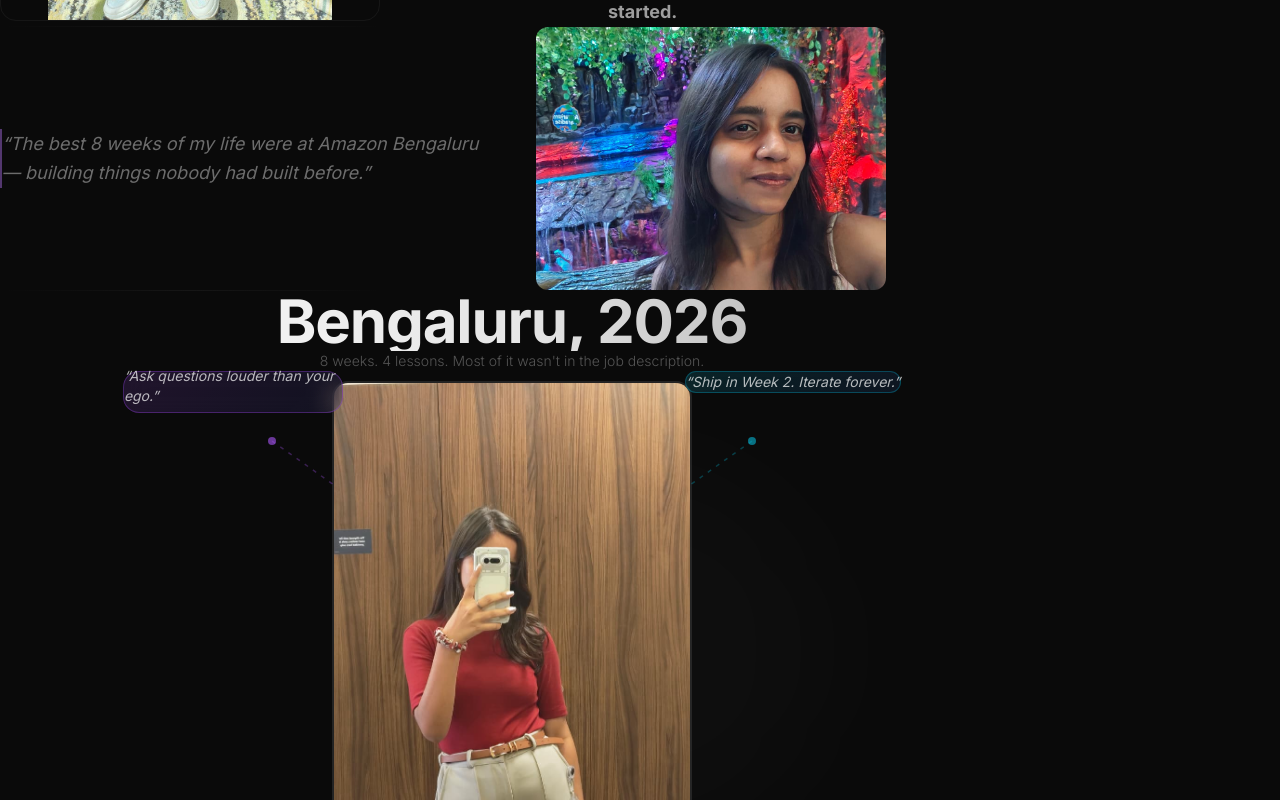
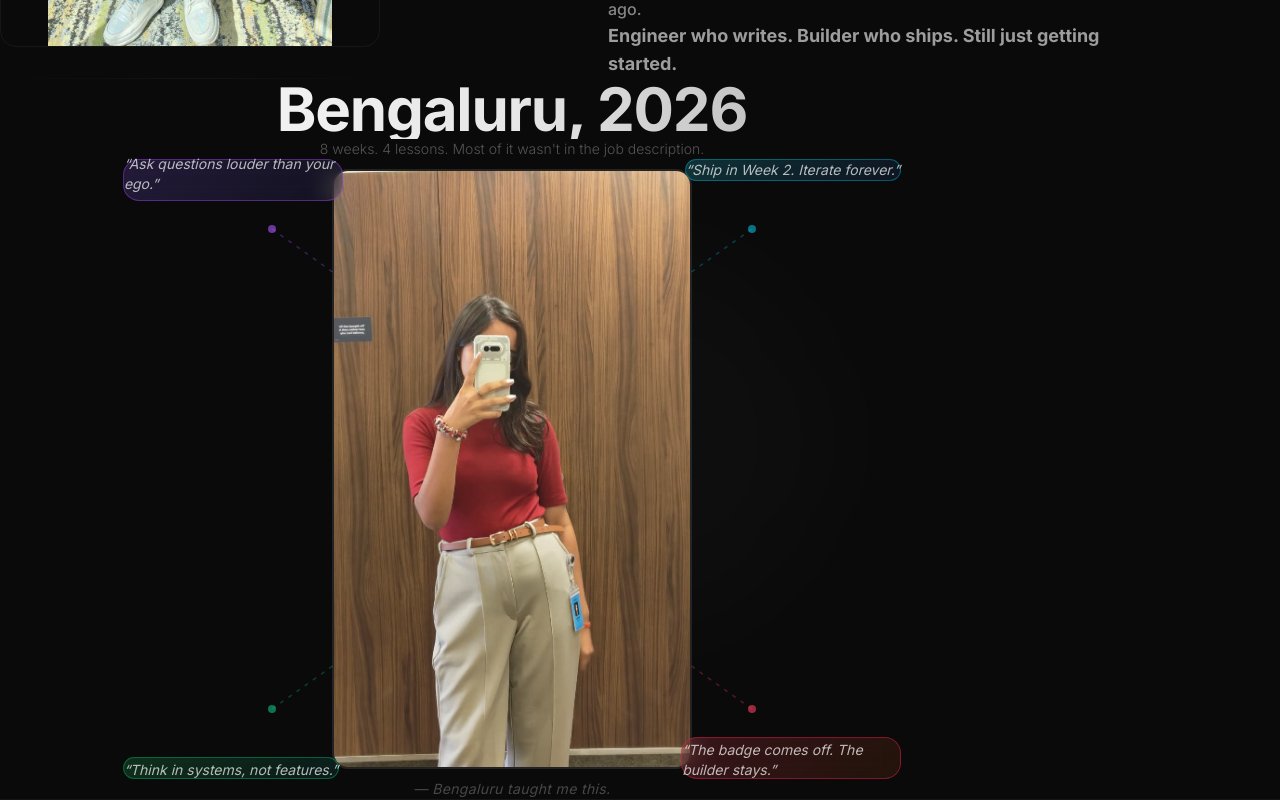
Before and after one commit to Mallika-coder/my-portfolio, a Next.js app: page / in a window 1280 px wide. Shown: the part 1700-2500 px from the top of the page. Built offline with nearby package versions, Linux system fonts and the light colour scheme; a web font is replaced by a local one.

Commit message:
Polish: fix bio clipping, vivid bubble colors, remove me1 section, bigger separators, closing text spacing

```diff
--- a/src/app/page.tsx
+++ b/src/app/page.tsx
@@ -456,6 +456,7 @@ export default function Home() {
 
             {/* Text */}
             <motion.div
+              className="max-w-[500px] pr-16"
               initial={{ opacity: 0, y: 30 }}
               whileInView={{ opacity: 1, y: 0 }}
               viewport={{ once: true }}
@@ -491,44 +492,9 @@ export default function Home() {
           </div>
         </section>
 
-        {/* ===== SECTION 3: me1 photo + quick quote ===== */}
-        <div className="w-[30%] h-[1px] mx-auto bg-gradient-to-r from-transparent via-white/5 to-transparent" />
-        <section className="py-32 px-8 md:px-16 lg:px-24">
-          <div className="max-w-5xl mx-auto grid grid-cols-1 md:grid-cols-2 gap-12 items-center">
-            <motion.div
-              className="order-2 md:order-1"
-              initial={{ opacity: 0, y: 20 }}
-              whileInView={{ opacity: 1, y: 0 }}
-              viewport={{ once: true }}
-              transition={{ duration: 0.8 }}
-            >
-              <blockquote className="border-l-2 border-purple-400/40 pl-6">
-                <p className="text-lg text-white/40 italic font-[var(--font-playfair)] leading-relaxed">
-                  &ldquo;The best 8 weeks of my life were at Amazon Bengaluru — building things
-                  nobody had built before.&rdquo;
-                </p>
-              </blockquote>
-            </motion.div>
-            <motion.div
-              className="relative aspect-[4/3] rounded-xl overflow-hidden order-1 md:order-2 max-w-[350px] mx-auto"
-              initial={{ opacity: 0, x: 20 }}
-              whileInView={{ opacity: 1, x: 0 }}
-              viewport={{ once: true }}
-              transition={{ duration: 0.8 }}
-            >
-              <Image
-                src="/images/me1.jpeg"
-                alt="Mallika"
-                fill
-                className="object-cover object-right"
-                sizes="350px"
-              />
-            </motion.div>
-          </div>
-        </section>
 
         {/* ===== SECTION 4: "The 8 Weeks" — Bengaluru ===== */}
-        <div className="w-[30%] h-[1px] mx-auto bg-gradient-to-r from-transparent via-white/5 to-transparent" />
+        <div className="mt-20 mb-10 w-[30%] h-[1px] mx-auto bg-gradient-to-r from-transparent via-white/[0.04] to-transparent" />
         <section className="py-32 md:py-40 px-8 md:px-16 lg:px-24 relative">
           {/* Subtle spotlight behind photo */}
           <div className="absolute top-1/2 left-1/2 -translate-x-1/2 -translate-y-1/2 w-[400px] h-[400px] bg-white/[0.02] rounded-full blur-3xl pointer-events-none" />
@@ -536,7 +502,7 @@ export default function Home() {
           <div className="max-w-5xl mx-auto">
             {/* Heading */}
             <motion.div
-              className="text-center mb-12"
+              className="text-center mb-14"
               initial={{ opacity: 0, y: 20 }}
               whileInView={{ opacity: 1, y: 0 }}
               viewport={{ once: true, amount: 0.2 }}
@@ -577,8 +543,8 @@ export default function Home() {
 
               {/* Card 1: top-left — purple bubble */}
               <motion.div
-                className="absolute top-0 left-[12%] z-30 max-w-[220px] px-5 py-4 rounded-2xl backdrop-blur-md border border-purple-500/30 hover:border-purple-400/50 hover:scale-[1.03] transition-all duration-200 cursor-default"
-                style={{ background: "linear-gradient(135deg, rgba(168,85,247,0.15), rgba(99,102,241,0.1))" }}
+                className="absolute top-0 left-[12%] z-30 max-w-[220px] px-5 py-4 rounded-2xl backdrop-blur-md border border-purple-500/40 hover:border-purple-400/50 hover:scale-[1.03] transition-all duration-200 cursor-default"
+                style={{ background: "linear-gradient(135deg, rgba(139,92,246,0.2), rgba(99,102,241,0.1))" }}
                 initial={{ opacity: 0, x: -30, y: -20 }}
                 whileInView={{ opacity: 1, x: 0, y: 0 }}
                 viewport={{ once: true, amount: 0.2 }}
@@ -591,8 +557,8 @@ export default function Home() {
 
               {/* Card 2: top-right — cyan bubble */}
               <motion.div
-                className="absolute top-0 right-[12%] z-30 max-w-[220px] px-5 py-4 rounded-2xl backdrop-blur-md border border-cyan-500/30 hover:border-cyan-400/50 hover:scale-[1.03] transition-all duration-200 cursor-default"
-                style={{ background: "linear-gradient(135deg, rgba(6,182,212,0.15), rgba(59,130,246,0.1))" }}
+                className="absolute top-0 right-[12%] z-30 max-w-[220px] px-5 py-4 rounded-2xl backdrop-blur-md border border-cyan-500/40 hover:border-cyan-400/50 hover:scale-[1.03] transition-all duration-200 cursor-default"
+                style={{ background: "linear-gradient(135deg, rgba(34,211,238,0.2), rgba(59,130,246,0.1))" }}
                 initial={{ opacity: 0, x: 30, y: -20 }}
                 whileInView={{ opacity: 1, x: 0, y: 0 }}
                 viewport={{ once: true, amount: 0.2 }}
@@ -605,8 +571,8 @@ export default function Home() {
 
               {/* Card 3: bottom-left — emerald bubble */}
               <motion.div
-                className="absolute bottom-0 left-[12%] z-30 max-w-[220px] px-5 py-4 rounded-2xl backdrop-blur-md border border-emerald-500/30 hover:border-emerald-400/50 hover:scale-[1.03] transition-all duration-200 cursor-default"
-                style={{ background: "linear-gradient(135deg, rgba(16,185,129,0.15), rgba(20,184,166,0.1))" }}
+                className="absolute bottom-0 left-[12%] z-30 max-w-[220px] px-5 py-4 rounded-2xl backdrop-blur-md border border-emerald-500/40 hover:border-emerald-400/50 hover:scale-[1.03] transition-all duration-200 cursor-default"
+                style={{ background: "linear-gradient(135deg, rgba(34,197,94,0.2), rgba(20,184,166,0.1))" }}
                 initial={{ opacity: 0, x: -30, y: 20 }}
                 whileInView={{ opacity: 1, x: 0, y: 0 }}
                 viewport={{ once: true, amount: 0.2 }}
@@ -619,8 +585,8 @@ export default function Home() {
 
               {/* Card 4: bottom-right — rose bubble */}
               <motion.div
-                className="absolute bottom-0 right-[12%] z-30 max-w-[220px] px-5 py-4 rounded-2xl backdrop-blur-md border border-rose-500/30 hover:border-rose-400/50 hover:scale-[1.03] transition-all duration-200 cursor-default"
-                style={{ background: "linear-gradient(135deg, rgba(244,63,94,0.15), rgba(249,115,22,0.1))" }}
+                className="absolute bottom-0 right-[12%] z-30 max-w-[220px] px-5 py-4 rounded-2xl backdrop-blur-md border border-rose-500/40 hover:border-rose-400/50 hover:scale-[1.03] transition-all duration-200 cursor-default"
+                style={{ background: "linear-gradient(135deg, rgba(244,63,94,0.2), rgba(249,115,22,0.1))" }}
                 initial={{ opacity: 0, x: 30, y: 20 }}
                 whileInView={{ opacity: 1, x: 0, y: 0 }}
                 viewport={{ once: true, amount: 0.2 }}
@@ -647,10 +613,10 @@ export default function Home() {
 
               <div className="space-y-3">
                 {[
-                  { quote: "Ask questions louder than your ego.", bg: "rgba(168,85,247,0.12)", border: "border-purple-500/25" },
-                  { quote: "Ship in Week 2. Iterate forever.", bg: "rgba(6,182,212,0.12)", border: "border-cyan-500/25" },
-                  { quote: "Think in systems, not features.", bg: "rgba(16,185,129,0.12)", border: "border-emerald-500/25" },
-                  { quote: "The badge comes off. The builder stays.", bg: "rgba(244,63,94,0.12)", border: "border-rose-500/25" },
+                  { quote: "Ask questions louder than your ego.", bg: "rgba(139,92,246,0.2)", border: "border-purple-500/40" },
+                  { quote: "Ship in Week 2. Iterate forever.", bg: "rgba(34,211,238,0.2)", border: "border-cyan-500/40" },
+                  { quote: "Think in systems, not features.", bg: "rgba(34,197,94,0.2)", border: "border-emerald-500/40" },
+                  { quote: "The badge comes off. The builder stays.", bg: "rgba(244,63,94,0.2)", border: "border-rose-500/40" },
                 ].map((item, i) => (
                   <motion.div
                     key={item.quote}
@@ -668,7 +634,7 @@ export default function Home() {
             </div>
 
             {/* Closing line */}
-            <p className="text-xs text-white/15 text-center mt-24 font-[var(--font-playfair)] italic">
+            <p className="text-sm text-white/25 text-center mt-[72px] font-[var(--font-playfair)] italic tracking-wide">
               — Bengaluru taught me this.
             </p>
           </div>
```
